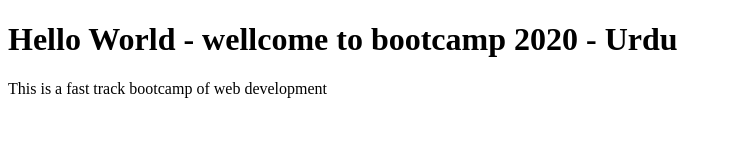
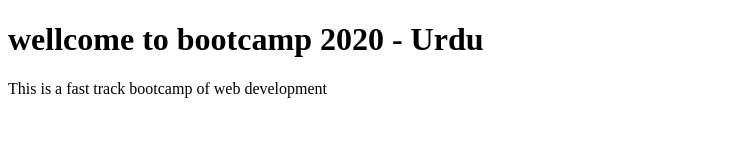
Before and after one commit to MuhammadRoheel/FastTrackBootcamp2020-urdu, a plain HTML site: page index.html in a window 1280 px wide. Shown: the whole page, without its empty margins (0-732 px from the left). Drawn offline with Linux system fonts and the light colour scheme.

Commit message:
Hello world removed
hello world removed from heading

```diff
--- a/index.html
+++ b/index.html
@@ -6,7 +6,7 @@
     <title>Document</title>
   </head>
   <body>
-    <h1>Hello World - wellcome to bootcamp 2020 - Urdu</h1>
+    <h1>wellcome to bootcamp 2020 - Urdu</h1>
     <p>This is a fast track bootcamp of web development</p>
   </body>
 </html>
```
